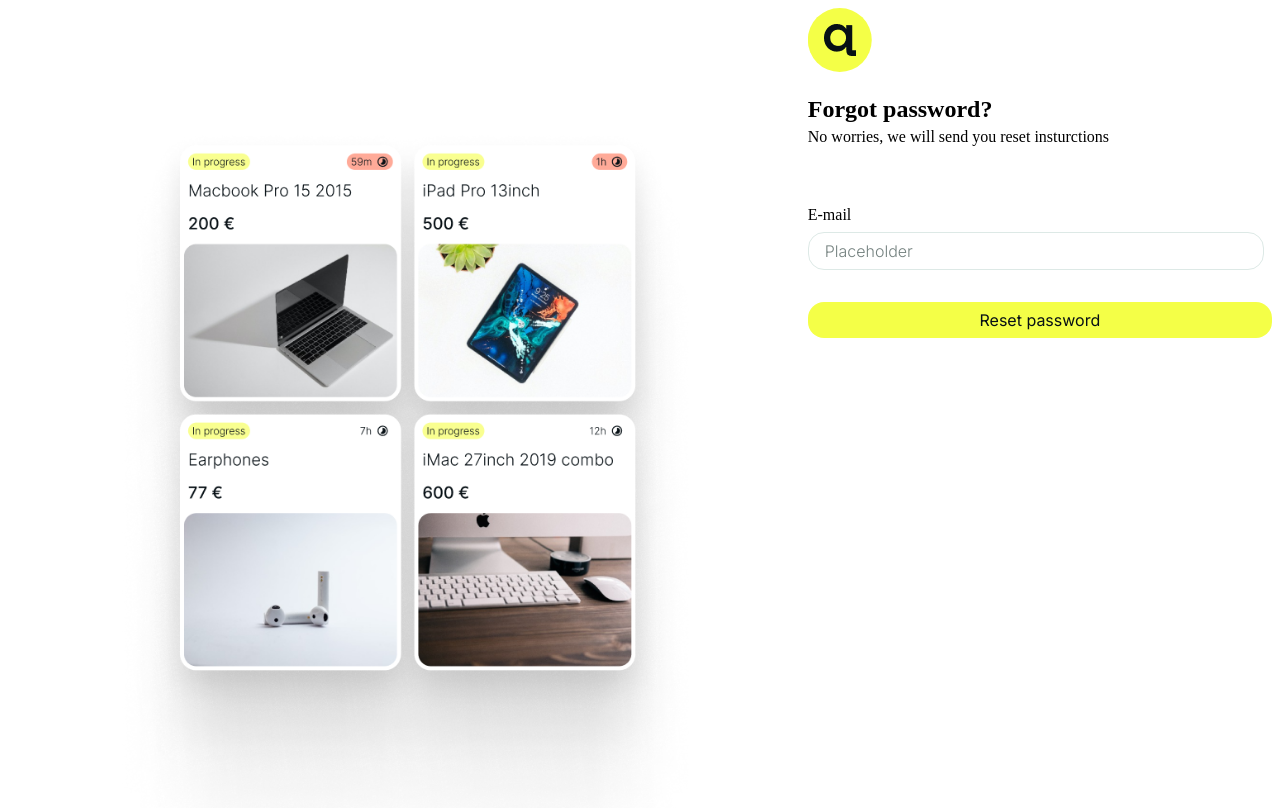
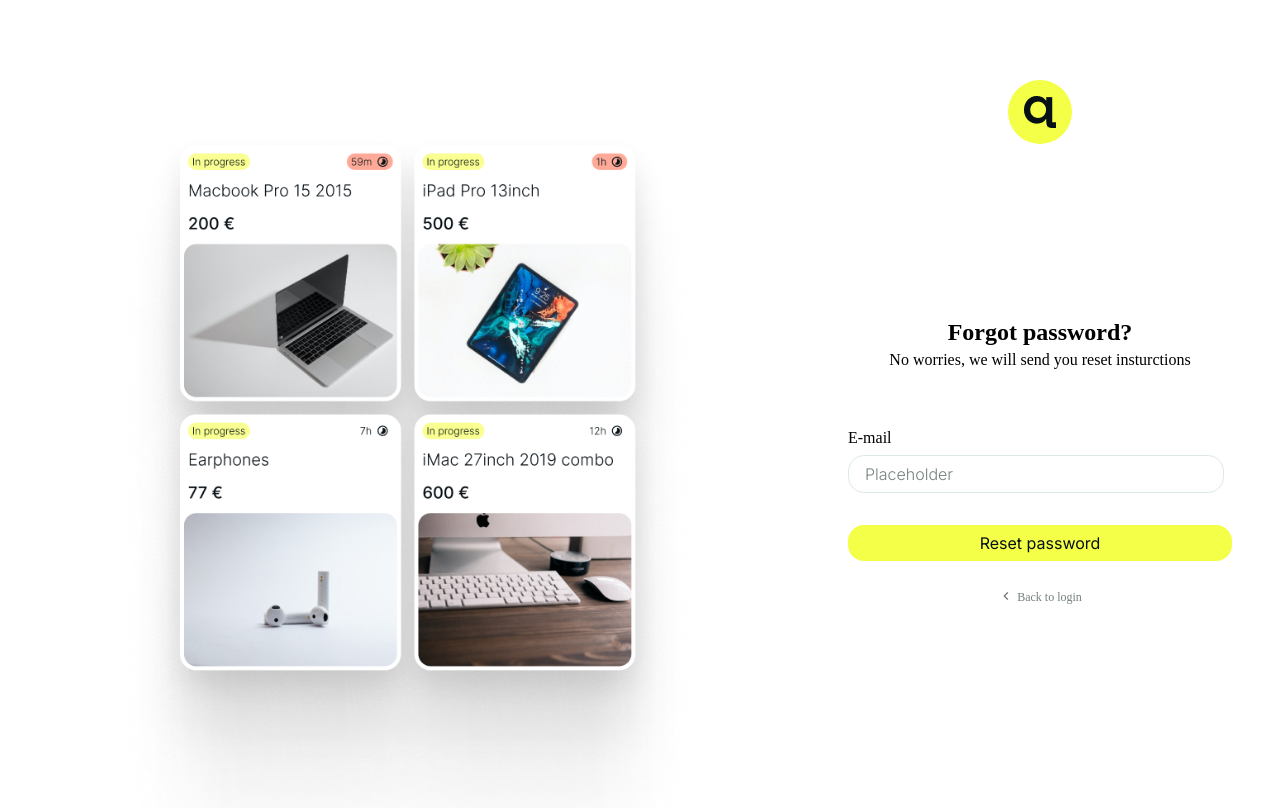
Before and after one commit to amadejaop/01-project-auctionbay-frontend-react, a React (Create React App) app: page /reset-password in a window 1280 px wide. Shown: the top 810 px of the page. Built offline with nearby package versions, Linux system fonts and the light colour scheme; the HTML template or start-up script is replaced by a standard one.

Commit message:
Finish styling reset password page

```diff
--- /dev/null
+++ b/src/assets/styles/ForgotPassword.css
@@ -0,0 +1,51 @@
+.back-link {
+    color: #74817F;
+    font-size: 0.75rem;
+    font-weight: 300;
+    margin-top: 24px;
+    text-decoration: none;
+}
+
+.inner-section {
+    align-items: center;
+    display: flex;
+    flex-direction: column;
+    height: 77vh;
+    justify-content: center;
+}
+
+.pw-section {
+    -ms-flex-align: center;
+    -ms-flex-direction: column;
+    -ms-flex-item-align: stretch;
+    -ms-flex-pack: justify;
+    -ms-flex: 0 0 448px;
+    -ms-grid-row-align: stretch;
+    -webkit-box-align: center;
+    -webkit-box-direction: normal;
+    -webkit-box-flex: 0;
+    -webkit-box-orient: vertical;
+    -webkit-box-pack: justify;
+    -webkit-box-sizing: border-box;
+    align-items: center;
+    align-self: stretch;
+    background-color: #fff;
+    border-radius: 32px;
+    box-sizing: border-box;
+    display: -ms-flexbox;
+    display: -webkit-box;
+    display: flex;
+    flex-direction: column;
+    flex: 0 0 448px;
+    justify-content: space-between;
+    margin: 8px;
+    padding: 64px 32px;
+}
+
+#chevron {
+    -webkit-transform: scaleX(-1);
+    opacity: 0.6;
+    position: relative;
+    top: 3px;
+    transform: scaleX(-1);
+}
--- a/src/pages/ResetPassword.tsx
+++ b/src/pages/ResetPassword.tsx
@@ -1,5 +1,7 @@
 import SideImage from "../components/SideImage";
 import Logo from "../assets/images/Logo.png";
+import "../assets/styles/ForgotPassword.css";
+import Chevron from "../assets/images/Chevron_right.png";
 
 export default function ResetPassword() {
   return (
@@ -28,6 +30,10 @@
                 Reset password
               </button>
             </form>
+            <a href="/login" className="back-link">
+              <img id="chevron" src={Chevron} alt="Arrow pointing left" /> Back
+              to login
+            </a>
           </div>
         </div>
       </div>
```
Also changed, not shown: src/assets/images/Chevron_right.png (added).
